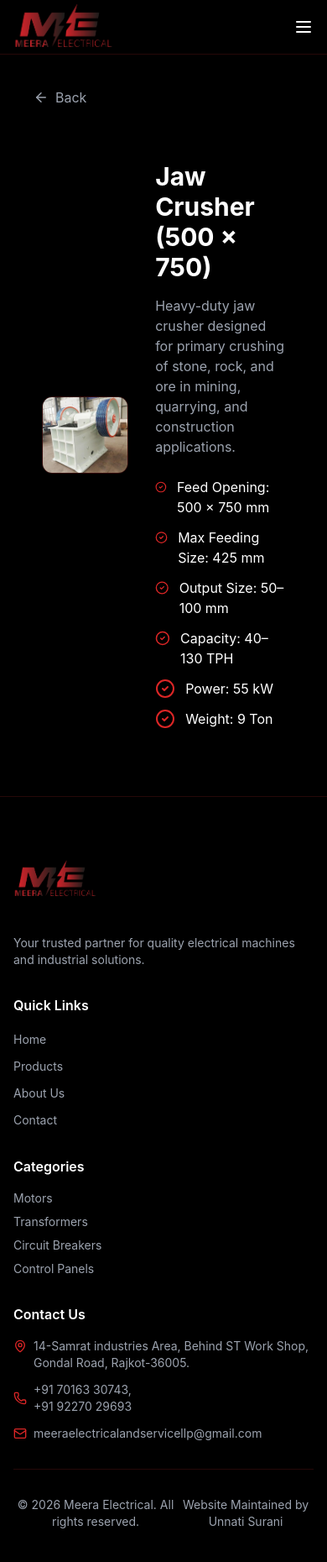
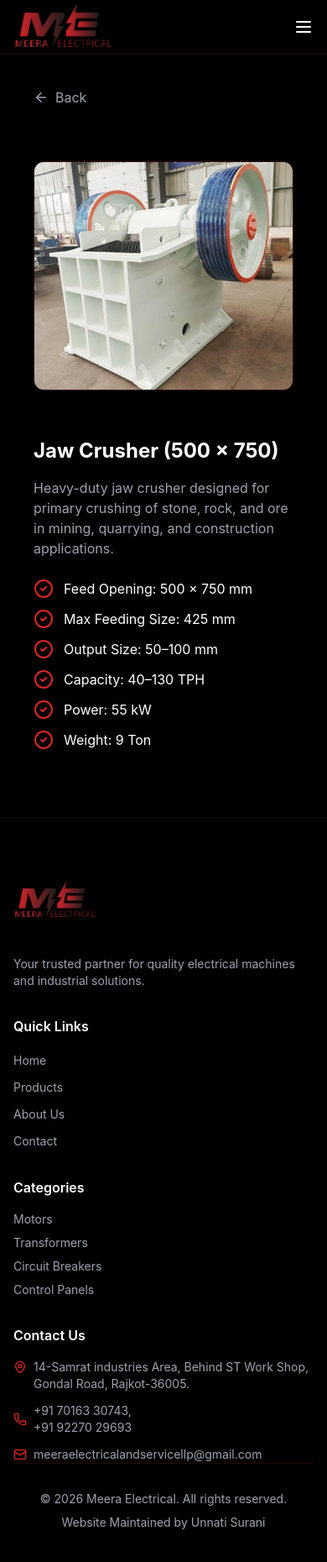
Before and after one commit to suraniunnati/meera_electrical, a React (Vite) app: page /products/1 in a window 390 px wide. Shown: the top 1860 px of the page at 84% size. Built offline with nearby package versions, Linux system fonts and the light colour scheme.

Commit message:
react-project

```diff
--- a/src/react-app/components/Footer.jsx
+++ b/src/react-app/components/Footer.jsx
@@ -79,7 +79,7 @@ export default function Footer() {
           </div>
         </div>
 
-        <div className="border-t border-red-900/30 mt-8 pt-8 text-center text-gray-400 text-sm flex justify-between items-center">
+        <div className="border-t border-red-900/30 sm:mt-8 pt-8 text-center text-gray-400 text-sm flex flex-wrap xl:justify-between  justify-center items-center gap-2">
           <p>&copy; {new Date().getFullYear()} Meera Electrical. All rights reserved.</p>
            <p> Website Maintained by Unnati Surani</p>
         </div>
--- a/src/react-app/pages/Contact.jsx
+++ b/src/react-app/pages/Contact.jsx
@@ -65,34 +65,36 @@ export default function Contact() {
                 Send us a Message
               </h2>
 
-              <form className="space-y-6">
+              <form className="space-y-6"
+                action="https://formspree.io/f/xkovgqnn"
+                method="POST">
                 <div className="grid md:grid-cols-2 gap-6">
                   <input
-                    type="text"
+                    type="text" name="name"
                     placeholder="Your name"
                     className="w-full px-4 py-3 bg-black border border-red-900/30 rounded-lg text-white"
                   />
                   <input
-                    type="email"
+                    type="email" name="email"
                     placeholder="your@email.com"
                     className="w-full px-4 py-3 bg-black border border-red-900/30 rounded-lg text-white"
                   />
                 </div>
 
                 <input
-                  type="tel"
+                  type="tel" name="phone"
                   placeholder="+91 98765 43210"
                   className="w-full px-4 py-3 bg-black border border-red-900/30 rounded-lg text-white"
                 />
 
                 <input
-                  type="text"
+                  type="text" name="subject"
                   placeholder="How can we help?"
                   className="w-full px-4 py-3 bg-black border border-red-900/30 rounded-lg text-white"
                 />
 
                 <textarea
-                  rows={6}
+                  rows={6} name="message"
                   placeholder="Tell us about your requirements..."
                   className="w-full px-4 py-3 bg-black border border-red-900/30 rounded-lg text-white resize-none"
                 />
@@ -118,8 +120,8 @@ export default function Contact() {
               </h3>
               </div> */}
 
-                <iframe src="https://www.google.com/maps/embed?pb=!1m14!1m8!1m3!1d14769.86926695801!2d70.799046!3d22.260281!3m2!1i1024!2i768!4f13.1!3m3!1m2!1s0x3959cb7f4441ea31%3A0x5859fab9f4414805!2sMS%20Spinning%20Services!5e0!3m2!1sen!2sin!4v1770537586535!5m2!1sen!2sin"
-                className="absolute top-0 -left-60 w-full h-full scale-150"></iframe>
+            <iframe src="https://www.google.com/maps/embed?pb=!1m14!1m8!1m3!1d14769.86926695801!2d70.799046!3d22.260281!3m2!1i1024!2i768!4f13.1!3m3!1m2!1s0x3959cb7f4441ea31%3A0x5859fab9f4414805!2sMS%20Spinning%20Services!5e0!3m2!1sen!2sin!4v1770537586535!5m2!1sen!2sin"
+              className="absolute top-0 -left-60 w-full h-full scale-150"></iframe>
           </div>
         </ScrollAnimatedSection>
 
--- a/src/react-app/pages/SingleProduct.jsx
+++ b/src/react-app/pages/SingleProduct.jsx
@@ -11,7 +11,7 @@ export default function SingleProduct() {
   }
 
   return (
-    <div className="min-h-screen bg-black text-white p-10">
+    <div className=" bg-black text-white p-10">
       <Link
         to="/products"
         className="flex items-center gap-2 text-gray-400 mb-6"
@@ -20,7 +20,7 @@ export default function SingleProduct() {
       </Link>
 
     <div className="flex justify-center items-center flex-wrap gap-8 w-full py-10">
-     <div className="w-4/12 flex justify-center items-center h-full">
+     <div className="md:w-4/12 w-full flex justify-center items-center h-full">
          <img
         src={product.image}
         alt={product.name}
@@ -28,8 +28,8 @@ export default function SingleProduct() {
       />
      </div>
 
-    <div className="w-6/12">
-        <h1 className="text-3xl font-bold mb-4">{product.name}</h1>
+    <div className="md:w-6/12 w-full">
+        <h1 className="md:text-3xl text-2xl font-bold mb-4">{product.name}</h1>
       <p className="text-gray-400 mb-6">{product.description}</p>
 
       <div className="space-y-3">
```
Also changed, not shown: package.json (+11 -11 lines), 1 other file (tests, documents, lock files or other folders).
